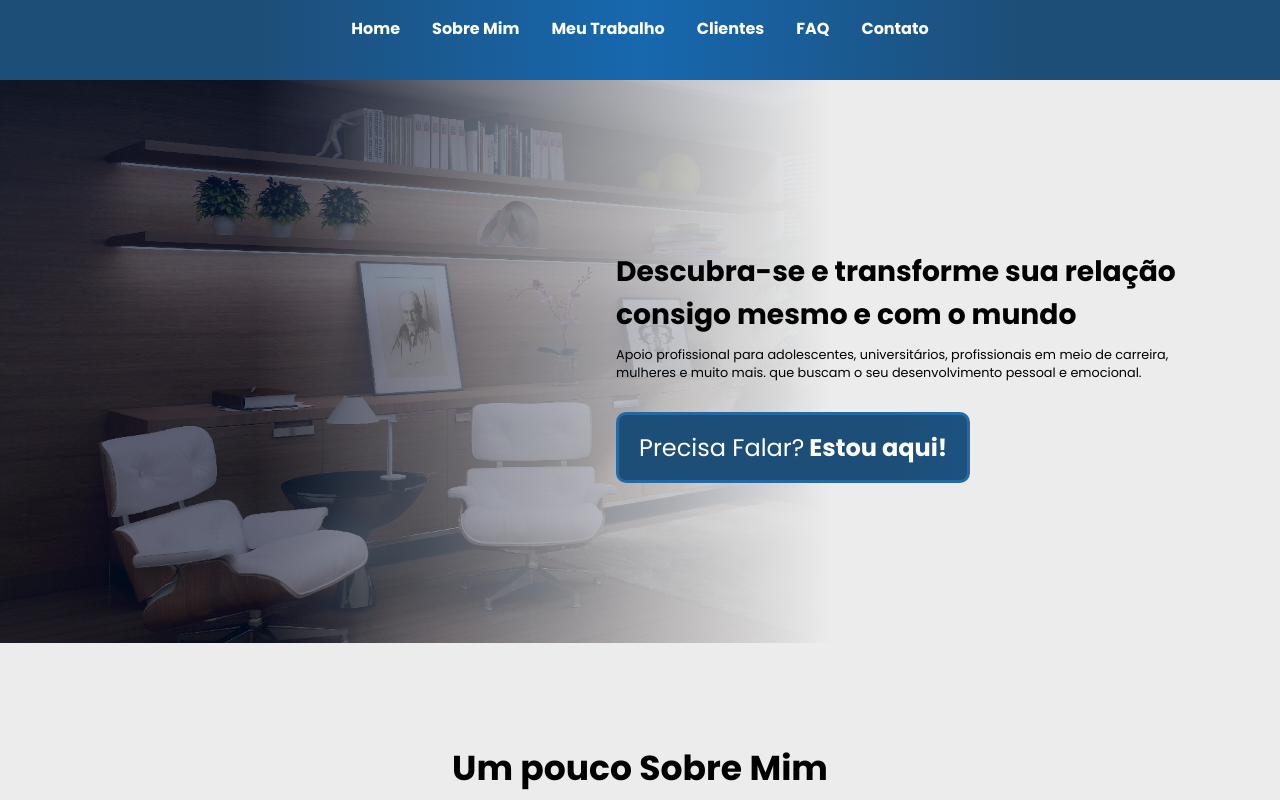
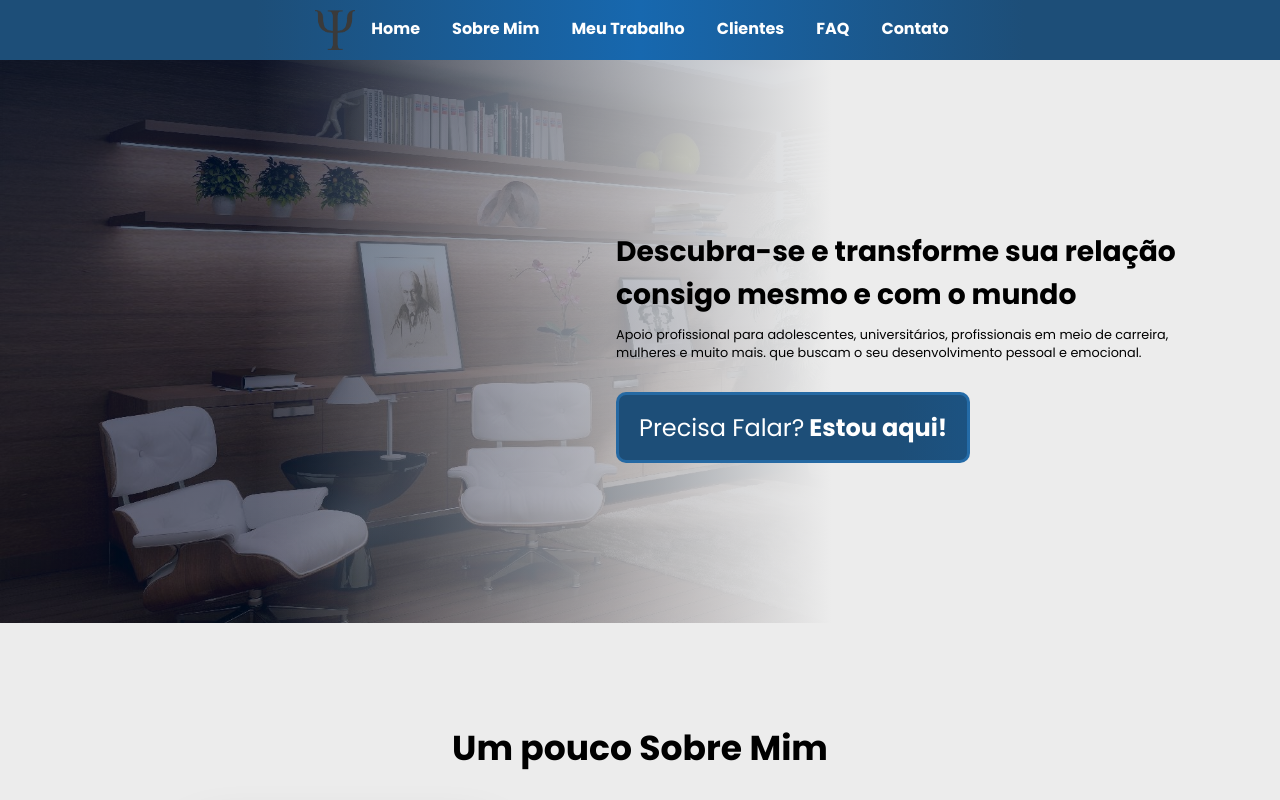
Before and after one commit to Suethamh/LandingPage, a React (Vite) app: page / in a window 1280 px wide. Shown: the top 800 px of the page. Built offline with nearby package versions, Linux system fonts and the light colour scheme; no server answers.

Commit message:
Envio de algumas muandaças

```diff
--- a/src/componentes/Header/Header.jsx
+++ b/src/componentes/Header/Header.jsx
@@ -10,8 +10,8 @@ function Header() {
     }
 
     return (
-        <header className={styles.headerPrincipal}>
-            <div id="header">
+        <header className={styles.headerPrincipal} id="header">
+            <div>
                 <Titulosubtitulo titulo={data.titulo} subtitulo={data.subtitulo} />
                 <CallToAction/>
             </div>
--- a/src/componentes/NavBar/NavBar.jsx
+++ b/src/componentes/NavBar/NavBar.jsx
@@ -1,9 +1,10 @@
-import { Link } from "react-router"
 import styles from "./NavBar.module.css"
+import psicologia from "../../assets/abaNavegador/simboloPsicologia.png"
 
 function NavBar() {
     return (
-        <nav className={styles.teste}>
+        <nav>
+            <img src={psicologia} alt="" className={styles.logoPsicologia} />
             <a href="#header">Home</a>
             <a href="#sobre">Sobre Mim</a>
             <a href="#trabalho">Meu Trabalho</a>
--- a/src/componentes/NavBar/NavBar.module.css
+++ b/src/componentes/NavBar/NavBar.module.css
@@ -2,6 +2,7 @@ nav {
     background: var(--gradiente-azul);
     display: flex;
     justify-content: center;
+    align-items: center;
 }
 
 nav a {
@@ -15,8 +16,11 @@ nav a {
     transform .5s;
 }
 
-.teste {
-  height: 80px;
+.logoPsicologia {
+  justify-self: left;
+  width: 40px;
+  height: 40px;
+  filter: saturate(0);
 }
 
 nav a:hover {
--- a/src/componentes/caixas/TituloSubtitulo/TituloSubtitulo.jsx
+++ b/src/componentes/caixas/TituloSubtitulo/TituloSubtitulo.jsx
@@ -1,4 +1,4 @@
-import "./TituloSubtitulo.module.css"
+import styles from "./TituloSubtitulo.module.css"
 
 function Titulosubtitulo(props) {
     return (
```
